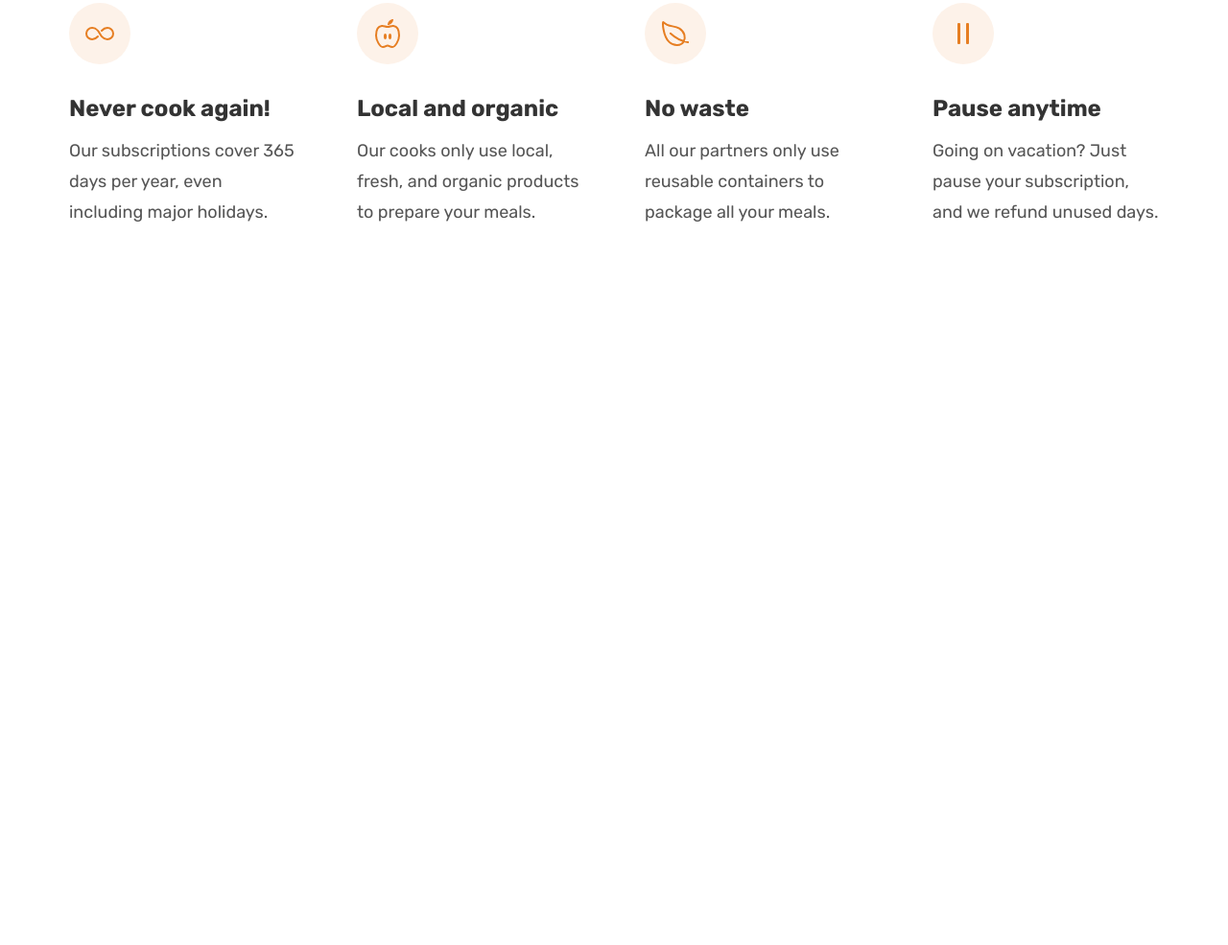
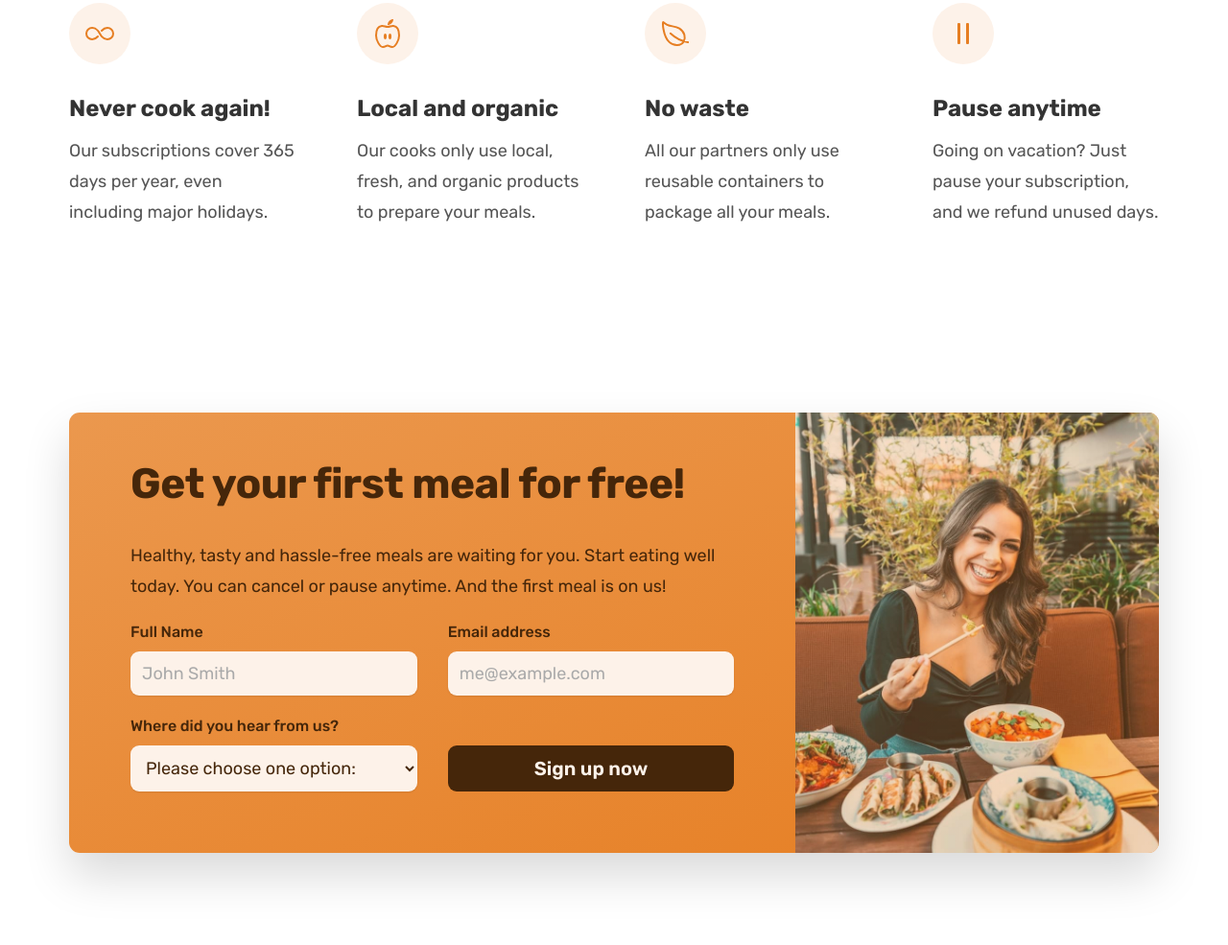
Before and after one commit to bncblnc/omnifood, a plain HTML site: page index.html in a window 1280 px wide. Shown: the part 5622-6607 px from the top of the page at 96% size. Before the commit the page ends 5956 px from the top, so only its background shows below. Drawn offline with nearby package versions, Linux system fonts and the light colour scheme.

Commit message:
section call-to-action

```diff
--- a/css/general.css
+++ b/css/general.css
@@ -26,7 +26,12 @@ Primary: #e67e22
 Tints:
 #fdf2e9
 #fae5d3
-Shades: #cf711f
+#eb984e
+
+Shades:
+#cf711f
+#45260a
+
 Accents:
 Greys:
 #6f6f6f
@@ -35,6 +40,7 @@ Greys:
 #888
 
 --- 05 SHADOWS
+0 2.4rem 4.8rem rgba(0, 0, 0, 0.075);
 
 --- 06 BORDER-RADIUS
 
@@ -136,6 +142,7 @@ body {
   margin-bottom: 1.6rem;
 }
 
+.btn,
 .btn:link,
 .btn:visited {
   display: inline-block;
@@ -145,6 +152,10 @@ body {
   font-weight: 600;
   padding: 1.6rem 3.2rem;
   border-radius: 9px;
+
+  border: none;
+  cursor: pointer;
+  font-family: inherit;
 
   transition: all 0.3s;
 }
@@ -171,6 +182,18 @@ body {
   background-color: #fdf2e9;
 
   box-shadow: inset 0 0 0 3px #fff;
+}
+
+.btn--form {
+  background-color: #45260a;
+  color: #fdf2e9;
+  align-self: end;
+  padding: 1.2rem;
+}
+
+.btn--form:hover {
+  background-color: #fff;
+  color: #555;
 }
 
 .link:link,
@@ -209,6 +232,11 @@ body {
   color: #e67e22;
 }
 
+*:focus {
+  outline: none;
+  box-shadow: 0 0 0 0.8rem rgba(230, 125, 34, 0.5);
+}
+
 /* HELPER/ SETTINGS CLASSES */
 
 .margin-right-sm {
--- a/css/style.css
+++ b/css/style.css
@@ -451,3 +451,83 @@
   font-size: 1.8rem;
   line-height: 1.8;
 }
+
+/*******************************/
+/*CTA SECTION*/
+
+.section-cta {
+  padding: 9.6rem 0;
+}
+
+.cta {
+  display: grid;
+  grid-template-columns: 2fr 1fr;
+  box-shadow: 0 2.4rem 4.8rem rgba(0, 0, 0, 0.15);
+  border-radius: 11px;
+
+  background-image: linear-gradient(to right bottom, #eb984e, #e67e22);
+  overflow: hidden;
+}
+
+.cta-text-box {
+  padding: 4.8rem 6.4rem 6.4rem 6.4rem;
+  color: #45260a;
+}
+
+.cta .heading-secondary {
+  color: inherit;
+  margin-bottom: 3.2rem;
+}
+
+.cta-text {
+  font-size: 1.8rem;
+  line-height: 1.8;
+  margin-bottom: 2.4rem;
+}
+
+.cta-img-box {
+  background-image: linear-gradient(
+      to right bottom,
+      rgba(235, 151, 78, 0.3),
+      rgba(230, 125, 34, 0.3)
+    ),
+    url("../img/eating.jpg");
+  background-size: cover;
+  background-position: center;
+}
+
+.cta-form {
+  display: grid;
+  grid-template-columns: 1fr 1fr;
+  column-gap: 3.2rem;
+  row-gap: 2.4rem;
+}
+
+.cta-form label {
+  display: block;
+  font-size: 1.6rem;
+  font-weight: 500;
+  margin-bottom: 1.2rem;
+}
+
+.cta-form input,
+.cta-form select {
+  width: 100%;
+  padding: 1.2rem;
+  font-size: 1.8rem;
+  font-family: inherit;
+  color: inherit;
+  border-radius: 9px;
+  border: none;
+  background-color: #fdf2e9;
+  box-shadow: 0 1px 2px rgba(0, 0, 0, 0.1);
+}
+
+.cta-form input::placeholder {
+  color: #aaa;
+}
+
+.cta *:focus {
+  outline: none;
+  box-shadow: 0 0 0 0.8rem rgba(253, 242, 233, 0.5);
+}
--- a/index.html
+++ b/index.html
@@ -414,7 +414,7 @@
         <div class="container">
           <span class="subheading">Pricing</span>
           <h2 class="heading-secondary">
-            Eating weel without breaking the bank
+            Eating well without breaking the bank
           </h2>
         </div>
 
@@ -526,6 +526,62 @@
           </div>
         </div>
       </section>
+
+      <section class="section-cta">
+        <div class="container">
+          <div class="cta">
+            <div class="cta-text-box">
+              <h2 class="heading-secondary">Get your first meal for free!</h2>
+              <p class="cta-text">
+                Healthy, tasty and hassle-free meals are waiting for you. Start
+                eating well today. You can cancel or pause anytime. And the
+                first meal is on us!
+              </p>
+
+              <form class="cta-form" action="#">
+                <div>
+                  <label for="full-name">Full Name</label>
+                  <input
+                    id="full-name"
+                    type="text"
+                    placeholder="John Smith"
+                    required
+                  />
+                </div>
+
+                <div>
+                  <label for="email">Email address</label>
+                  <input
+                    id="email"
+                    type="email"
+                    placeholder="me@example.com"
+                    required
+                  />
+                </div>
+
+                <div>
+                  <label for="select-where">Where did you hear from us?</label>
+                  <select id="select-where" required>
+                    <option value="">Please choose one option:</option>
+                    <option value="friends">Friends and family</option>
+                    <option value="youtube">Youtube video</option>
+                    <option value="podcast">Podcast</option>
+                    <option value="ad">Facebook ad</option>
+                    <option value="others">Others</option>
+                  </select>
+                </div>
+
+                <button class="btn btn--form">Sign up now</button>
+              </form>
+            </div>
+            <div
+              class="cta-img-box"
+              role="img"
+              aria-label="Woman enjoying food"
+            ></div>
+          </div>
+        </div>
+      </section>
     </main>
 
     <script
```
